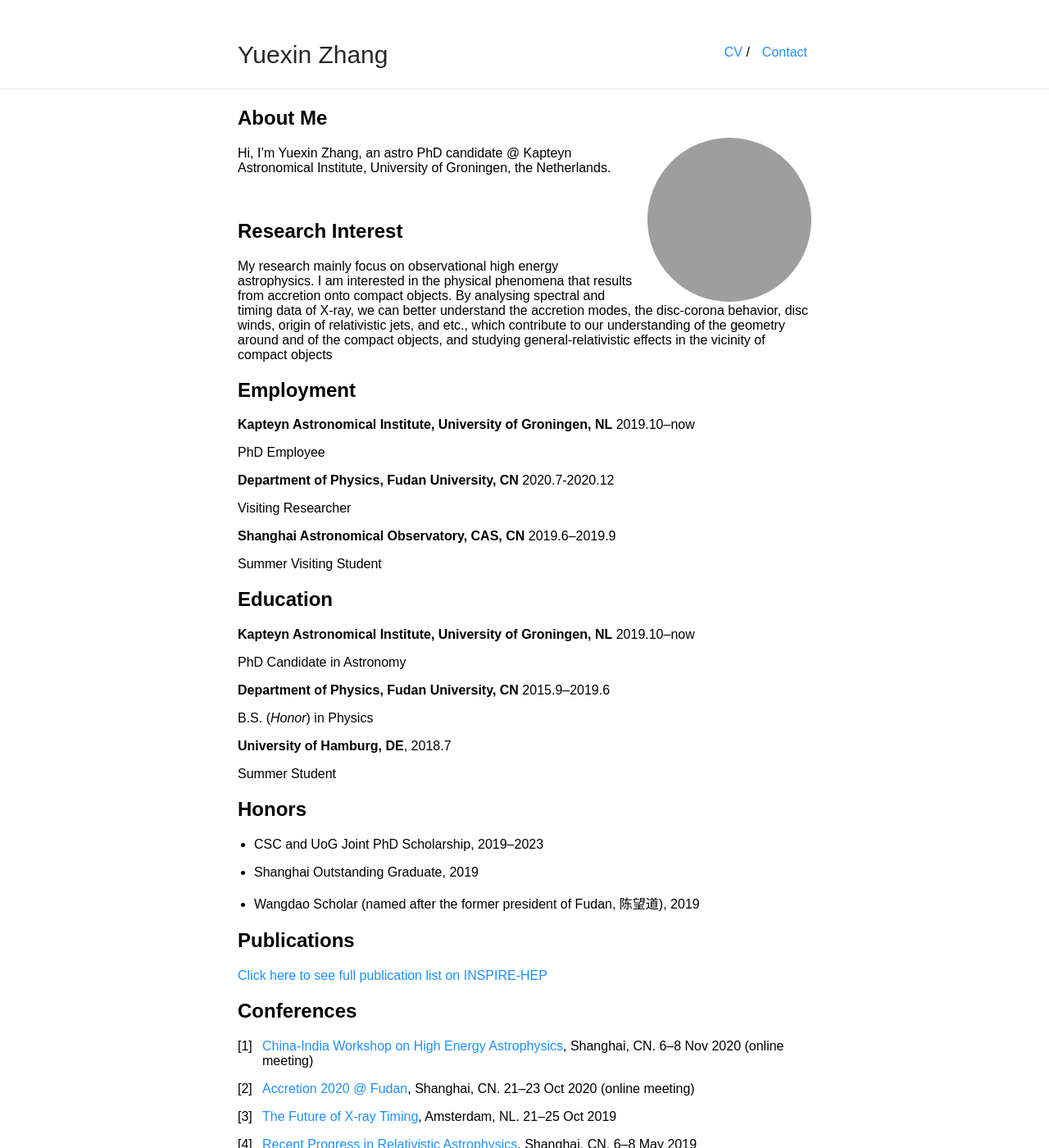
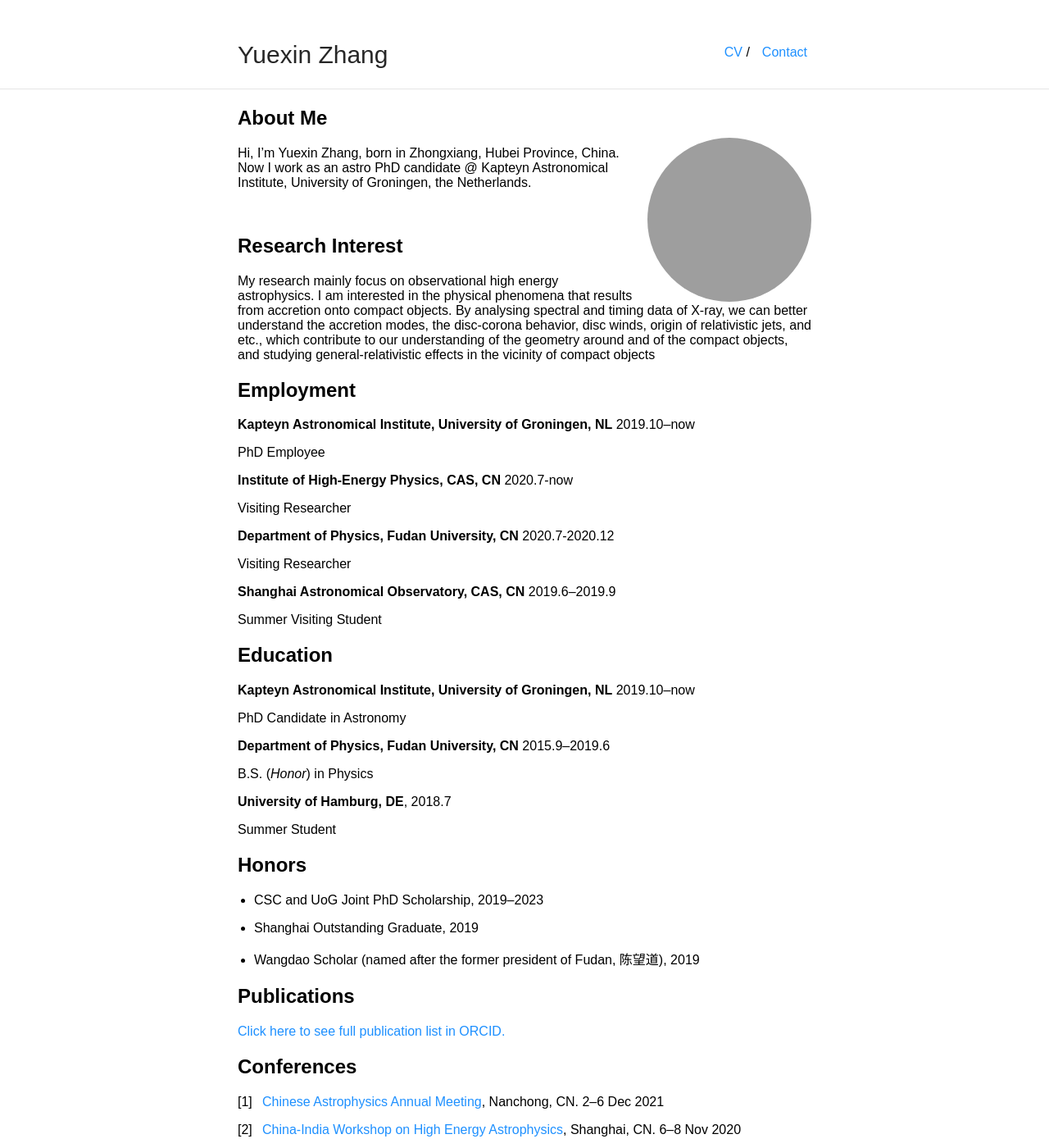
Before and after one commit to lzzyx96txdy/lzzyx96txdy.github.io, a Jekyll site: the page built from index.md, in a window 1280 px wide and 1400 px high. Shown: the whole window at 82% size. Built offline with Jekyll 4.4.1, drawn with Linux system fonts in a browser that asks for light colours; our own code applies the rules of GitHub Pages for plain Markdown files; some of the changed text lies outside the part shown; grey boxes are pictures that could not be loaded.

Commit message:
Recent update

```diff
--- a/index.md
+++ b/index.md
@@ -2,7 +2,7 @@
 
 <img class="profile-picture" src="self.jpeg">
 
-Hi, I'm Yuexin Zhang, an astro PhD candidate @ Kapteyn Astronomical Institute, University of Groningen, the Netherlands.
+Hi, I'm Yuexin Zhang, born in Zhongxiang, Hubei Province, China. Now I work as an astro PhD candidate @ Kapteyn Astronomical Institute, University of Groningen, the Netherlands.
 
 <br>
 
@@ -21,6 +21,10 @@ My research mainly focus on observational high energy astrophysics. I am interes
 <b>Kapteyn Astronomical Institute, University of Groningen, NL</b> 2019.10--now
 
 PhD Employee
+
+<b>Institute of High-Energy Physics, CAS, CN</b> 2020.7-now
+
+Visiting Researcher
 
 <b>Department of Physics, Fudan University, CN</b> 2020.7-2020.12
 
@@ -54,13 +58,15 @@ Summer Student
 
 ## Publications
 
-[Click here to see full publication list on INSPIRE-HEP](https://inspirehep.net/authors/1767018#with-citation-summary)
+[Click here to see full publication list in ORCID.](https://orcid.org/0000-0002-2268-9318)
 
 ## Conferences
 
-1. [China-India Workshop on High Energy Astrophysics](https://ch-inhea.fudan.edu.cn/), Shanghai, CN. 6--8 Nov 2020 (online meeting)
+1. [Chinese Astrophysics Annual Meeting](https://mp.weixin.qq.com/s/sTRpiiAR9av1QilltNhZLg), Nanchong, CN. 2--6 Dec 2021
 
-1. [Accretion 2020 @ Fudan](https://accretion2020.fudan.edu.cn/), Shanghai, CN. 21--23 Oct 2020 (online meeting)
+1. [China-India Workshop on High Energy Astrophysics](https://ch-inhea.fudan.edu.cn/), Shanghai, CN. 6--8 Nov 2020
+
+1. [Accretion 2020 @ Fudan](https://accretion2020.fudan.edu.cn/), Shanghai, CN. 21--23 Oct 2020
 
 1. [The Future of X-ray Timing](https://api.uva.nl/conferences-2019/the-future-of-x-ray-timing/the-future-of-x-ray-timing.html?cb), Amsterdam, NL. 21--25 Oct 2019
 
```
Also changed, not shown: 1 other file.
